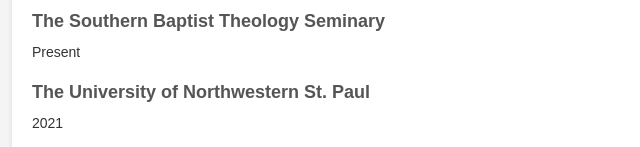
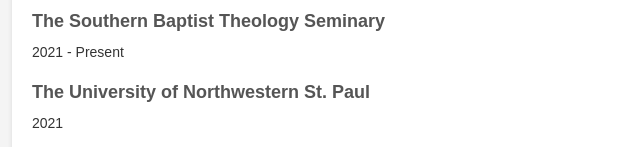
Before and after one commit to denglish-w/denglish-w.github.io, a plain HTML site: page index.html in a window 1280 px wide. Shown: the part 653-800 px from the top of the page, 208-848 px from the left. Drawn offline with Linux system fonts and the light colour scheme.

Commit message:
fourth commit

```diff
--- a/index.html
+++ b/index.html
@@ -116,7 +116,7 @@
                 <h2>Education</h2>
                 <div class="item">
                     <h3>The Southern Baptist Theology Seminary</h3>
-                    <p>Present</p>
+                    <p>2021 - Present</p>
                 </div>
                 <div class="item">
                     <h3>The University of Northwestern St. Paul</h3>
```
